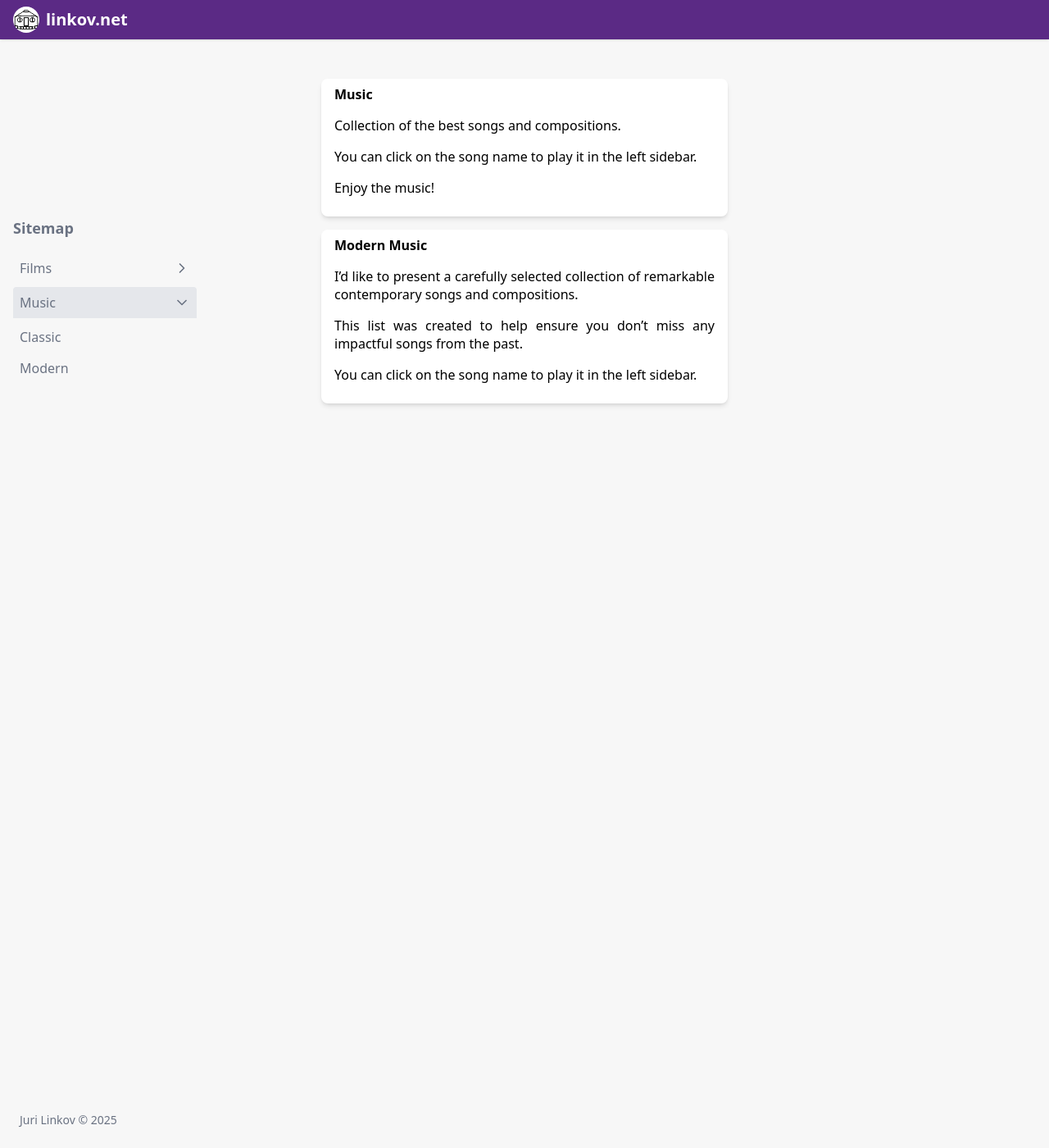
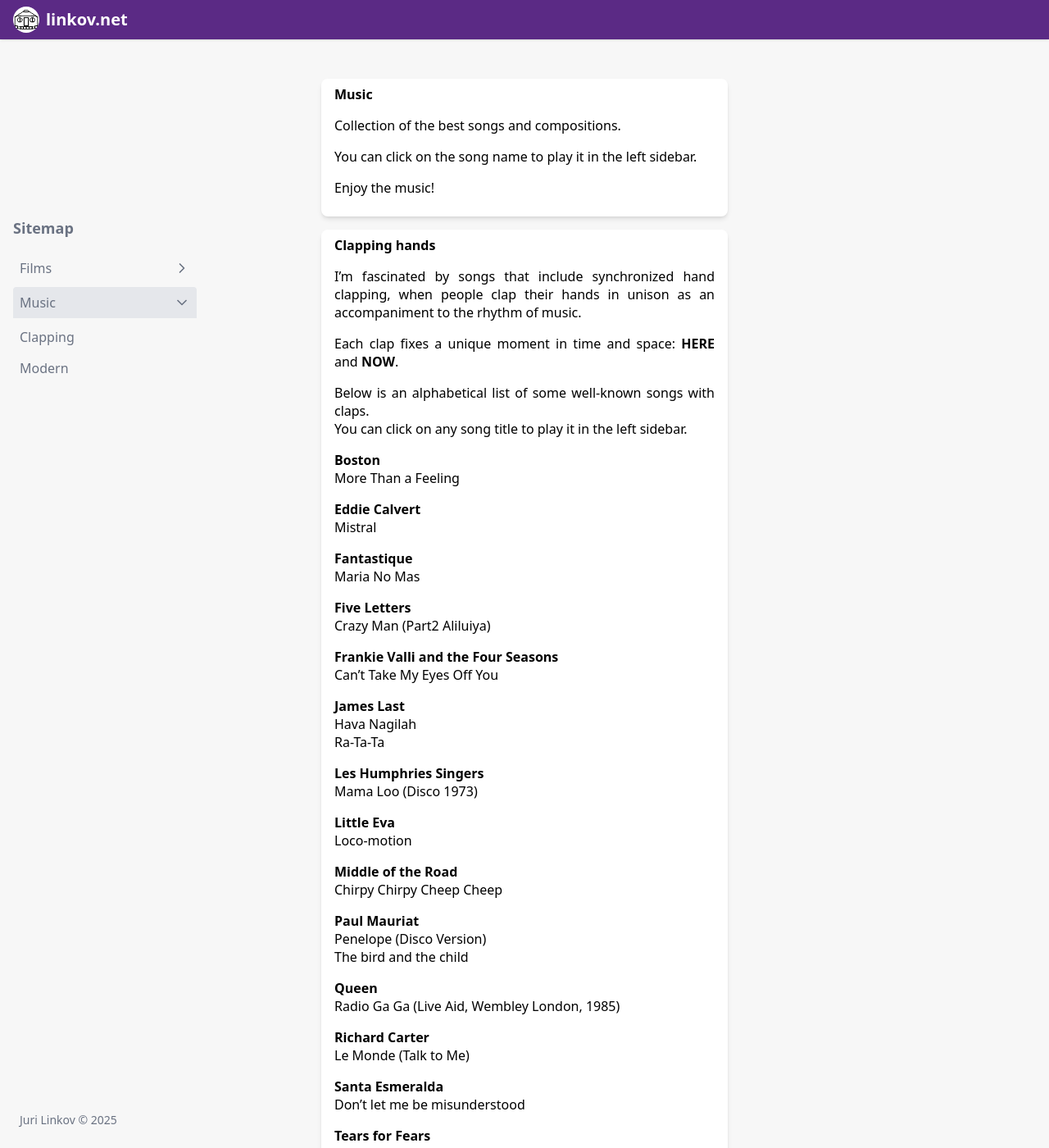
Before and after one commit to link0ff/link0ff.github.io, a Jekyll site: the page built from en/music.html, in a window 1280 px wide and 1400 px high. Shown: the whole window at 82% size. Built offline with Jekyll 4.4.1, drawn with Linux system fonts in a browser that asks for light colours; nearby versions of some CDN libraries; some of the changed text lies outside the part shown.

Commit message:
Add clapping hands

```diff
--- a/_data/nav_en.yml
+++ b/_data/nav_en.yml
@@ -7,7 +7,7 @@
 - title: Music
   url: /en/music
   nav:
-    - title: Classic
-      url: /en/music/classic
+    - title: Clapping
+      url: /en/music/claps
     - title: Modern
       url: /en/music/modern
--- /dev/null
+++ b/en/music/claps.md
@@ -0,0 +1,70 @@
+---
+title: Clapping hands
+layout: category
+---
+I'm fascinated by songs that include synchronized hand clapping,
+when people clap their hands in unison as an accompaniment
+to the rhythm of music.
+
+Each clap fixes a unique moment in time and space: **HERE** and **NOW**.
+
+Below is an alphabetical list of some well-known songs with claps.
+You can click on any song title to play it in the left sidebar.
+
+<!--
+# **Boney M**
+- {% include ytplay.html id="AGzz4HQZ_Zg" t="King of the Road" %}
+-->
+
+# **Boston**
+- {% include ytplay.html id="t4QK8RxCAwo" t="More Than a Feeling" %}
+
+# **Eddie Calvert**
+- {% include ytplay.html id="d9SFtDsai3w" t="Mistral" %}
+
+# **Fantastique**
+- {% include ytplay.html id="U5a5ifh-qD8" t="Maria No Mas" %}
+
+# **Five Letters**
+- {% include ytplay.html id="m_RddHOwX2w" t="Crazy Man (Part2 Aliluiya)" %}
+
+# **Frankie Valli and the Four Seasons**
+- {% include ytplay.html id="LcJm1pOswfM" t="Can't Take My Eyes Off You" %}
+
+# **James Last**
+- {% include ytplay.html id="N1j6-uxkCVw" t="Hava Nagilah" %}
+- {% include ytplay.html id="yMVgeryha58" t="Ra-Ta-Ta" %} <!-- (Что? Где? Когда?) -->
+
+# **Les Humphries Singers**
+- {% include ytplay.html id="8Tw36hzJC1c" t="Mama Loo (Disco 1973)" %}
+
+# **Little Eva**
+- {% include ytplay.html id="eKpVQm41f8Y" t="Loco-motion" %}
+
+# **Middle of the Road**
+- {% include ytplay.html id="HSNSTerj2Kc" t="Chirpy Chirpy Cheep Cheep" %}
+
+# **Paul Mauriat**
+- {% include ytplay.html id="Ev7SXzRLUjU" t="Penelope (Disco Version)" %}
+- {% include ytplay.html id="tLVtLndzUw8" t="The bird and the child" %} <!-- «Этот мир придуман не нами» -->
+
+# **Queen**
+- {% include ytplay.html id="o-0ygW-B_gI" t="Radio Ga Ga (Live Aid, Wembley London, 1985)" %}
+
+# **Richard Carter**
+- {% include ytplay.html id="C916zkYcDeQ" t="Le Monde (Talk to Me)" %}
+
+# **Santa Esmeralda**
+- {% include ytplay.html id="8FMdaDEmcDg" t="Don't let me be misunderstood" %}
+
+# **Tears for Fears**
+- {% include ytplay.html id="VAtGOESO7W8" t="Sowing The Seeds Of Love" %}
+
+# **The Alan Parsons Project**
+- {% include ytplay.html id="_OhOHe98ePE" t="Hawkeye" %}
+
+# **The Beatles**
+- {% include ytplay.html id="ipADNlW7yBM" t="I Want To Hold Your Hand" %}
+
+# **The Rolling Stones**
+- {% include ytplay.html id="7JR10AThY8M" t="Start Me Up" %}
--- a/en/music/modern.md
+++ b/en/music/modern.md
@@ -7,4 +7,4 @@
 
 This list was created to help ensure you don't miss any impactful songs from the past.
 
-You can click on the song name to play it in the left sidebar.
+You can click on any song title to play it in the left sidebar.
--- a/files/style.css
+++ b/files/style.css
@@ -180,6 +180,9 @@
   }
 }
 @layer utilities {
+  .absolute {
+    position: absolute;
+  }
   .fixed {
     position: fixed;
   }
```
Also changed, not shown: en/music/modern/0.md (+1 -1 lines).
